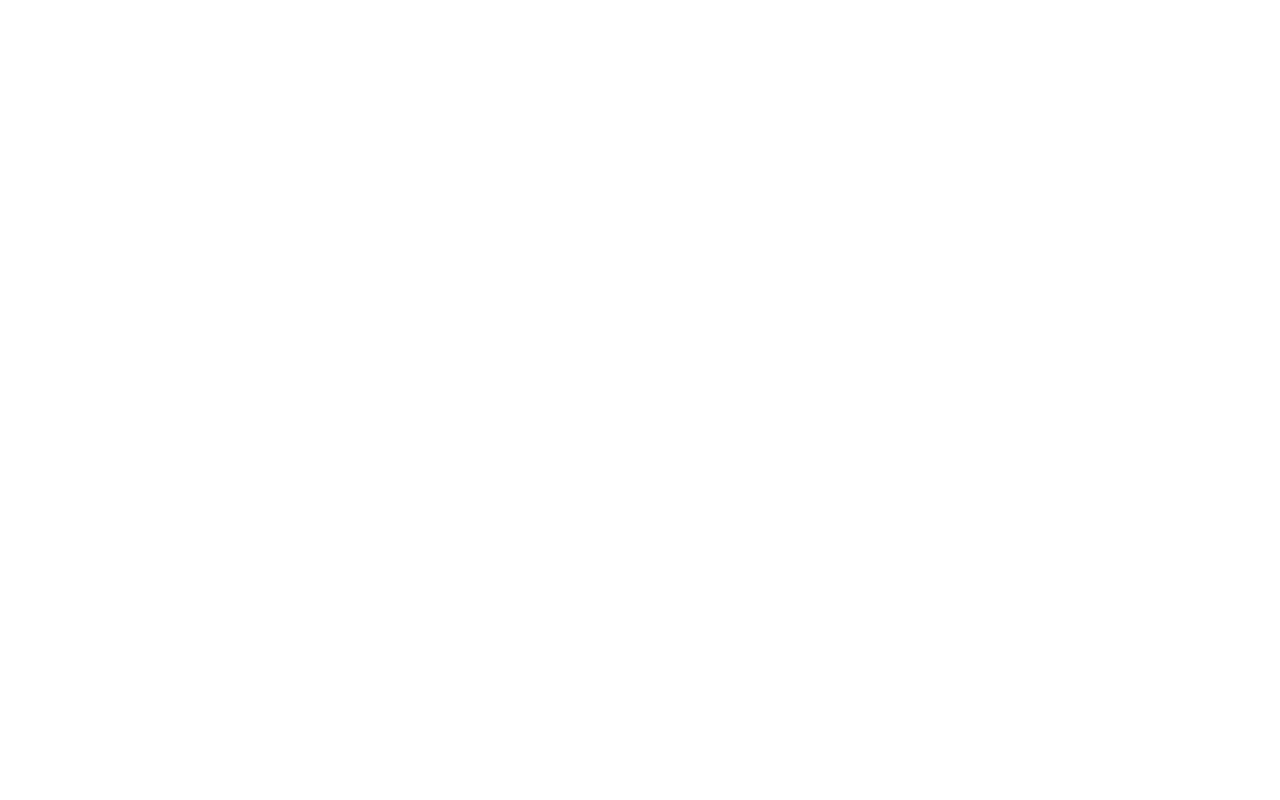
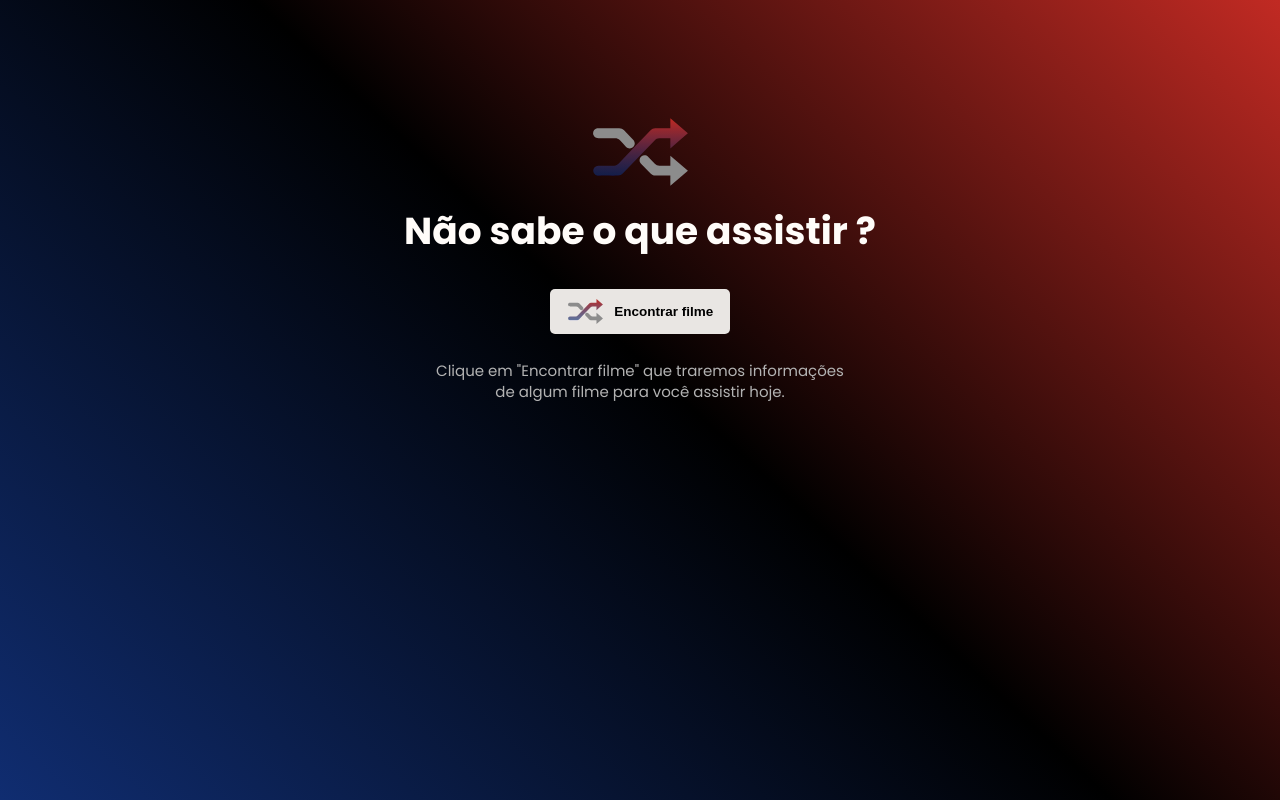
Before and after one commit to ThiagoTatico/Rocketflix, a website with bundled scripts: page index.html in a window 1280 px wide. Built offline with nearby package versions, Linux system fonts and the light colour scheme.

Commit message:
Html and css finished

```diff
--- a/api.js
+++ b/api.js
@@ -1,4 +1,8 @@
 export const API_KEY = 'api_key=1b8038c7c426f22348b3c4b12eb2d6d4'
 export const BASE_URL = 'https://api.themoviedb.org/3/movie/'
 export const IMG_URL = 'https://image.tmdb.org/t/p/w500'
-export const language = 'language=pt-BR'
+export const language = 'language=en-US'
+
+// https://api.themoviedb.org/3/movie/67667?api_key=1b8038c7c426f22348b3c4b12eb2d6d4&language=en-US
+
+// pegar  original_title, overview, poster_path
--- a/index.html
+++ b/index.html
@@ -5,6 +5,12 @@
   <meta charset="UTF-8">
   <meta http-equiv="X-UA-Compatible" content="IE=edge">
   <meta name="viewport" content="width=device-width, initial-scale=1.0">
+
+  <!-- Add Poppins Google font -->
+  <link rel="preconnect" href="https://fonts.googleapis.com">
+  <link rel="preconnect" href="https://fonts.gstatic.com" crossorigin>
+  <link href="https://fonts.googleapis.com/css2?family=Poppins:ital,wght@0,100;0,400;0,700;1,100;1,400;1,700&display=swap" rel="stylesheet">
+
   <link rel="stylesheet" href="styles.css">
   <link rel="shortcut icon" href="/assets/favico/favicon.ico" type="image/x-icon">
   <title>Rocketflix</title>
@@ -12,7 +18,18 @@
 
 <body>
 
+  <main class="container">
+    <img id="arrow" src="./assets/shuffle.svg" alt="Arrows pointing to the right">
+    <div id="title" ><strong><h1>Não sabe o que assistir ?</h1></strong></div>
 
+    <div id="movies">
+
+    </div>
+
+    <button><img id="arrow_button" src="./assets/shuffle.svg" alt="Arrows pointing to the right">Encontrar filme</button>
+    <p>Clique em "Encontrar filme" que traremos informações</p>
+    <p>de algum filme para você assistir hoje.</p>
+  </main>
 
 </body>
 
--- a/main.js
+++ b/main.js
@@ -1,5 +1,17 @@
-import {
-  API_KEY, BASE_URL,
-  IMG_URL,
-  language,
-} from './api.js';
+//const axios = require('axios')
+
+import { API_KEY, BASE_URL, IMG_URL, language } from './api.js'
+
+function getRandomInt(min, max) {
+  min = Math.ceil(min)
+  max = Math.floor(max)
+  return Math.floor(Math.random() * (max - min)) + min
+}
+
+let random_id = getRandomInt(1, 740000)
+
+const url = `${BASE_URL}${random_id}?${API_KEY}&${language}`
+
+function getMovie() {
+
+}
--- a/styles.css
+++ b/styles.css
@@ -1,10 +1,79 @@
 /* Global ================================================================= */
+:root {
+  --title: #fffcf9;
+  --subtitle: #b3b3b3;
+  --bg-button: #e9e6e3;
+  --background: linear-gradient(43deg, #102d71 0%, #000000 52%, #c12a23 100%);
+}
+
 * {
   margin: 0;
   padding: 0;
   box-sizing: border-box;
+  color: white;
 }
 
 html {
   font-size: 93.75%; /* 15px */
 }
+
+/* Main ================================================================= */
+
+body {
+  background-image: var(--background);
+  background-attachment: fixed;
+  font-family: 'Poppins', sans-serif;
+}
+
+.container {
+  display: flex;
+  flex-direction: column;
+  justify-content: center;
+  align-items: center;
+  margin-top: 7.88rem;
+}
+
+#arrow {
+  width: 95px;
+  margin-bottom: 17px;
+}
+
+h1 {
+  color: var(--title);
+  font-size: 2.5rem;
+  font-weight: bold;
+
+}
+
+#movies {
+
+}
+
+#arrow_button {
+  width: 37px;
+  height: 25px;
+}
+
+button {
+  margin-top: 30px;
+  margin-bottom: 26px;
+  width: 180px;
+  height: 3rem;
+  font-size: 13.5px;
+  line-height: 18px;
+  font-weight: 700;
+  color: black;
+  background-color: var(--bg-button);
+  border: 2px;
+  border-radius: 5px;
+  display: flex;
+  gap: 0.7rem;
+  justify-content: center;
+  align-items: center;
+}
+
+p {
+  color: var(--subtitle);
+  line-height: 21px;
+  text-align: center;
+}
```
